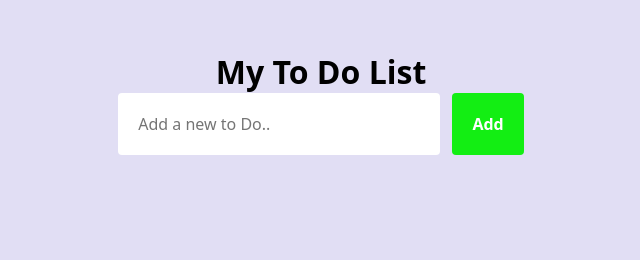
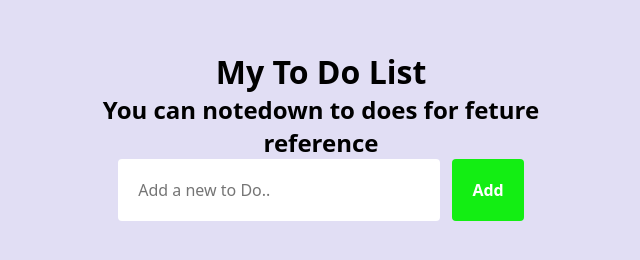
Before and after one commit to pradipbhosale96/javascriptpractice, a plain HTML site: page To-Do -Lists/index.html in a window 1280 px wide. Shown: the whole page, without its empty margins (319-959 px from the left). Drawn offline with Linux system fonts and the light colour scheme.

Commit message:
first commit

```diff
--- a/To-Do -Lists/index.html
+++ b/To-Do -Lists/index.html
@@ -10,6 +10,7 @@
     <div class="container">
         <div class="input-container">
             <h1>My To Do List</h1>
+            <h2>You can notedown to does for feture reference</h2>
             <input type="text" placeholder="Add a new to Do.." id="inputBox">
             <input type="button" value="Add" id="addBtn">
             <ul class="todoList" id="todoList">
```
